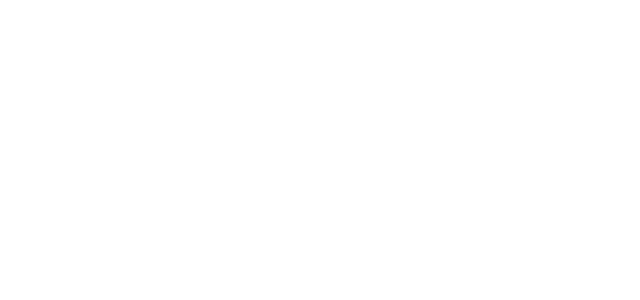
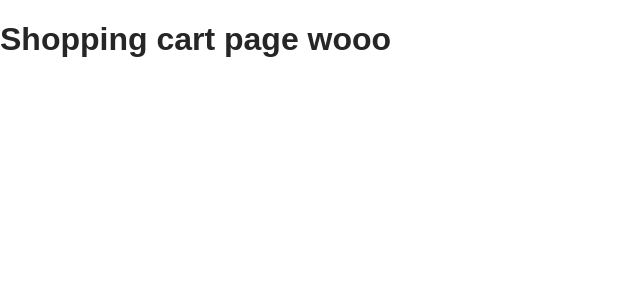
Before and after one commit to MeatBoyed/DropIT, a React (Create React App) app in the folder client/: page /shoppingcart in a window 1280 px wide. Shown: the top 300 px of the page, without its empty margins (0-640 px from the left). Built offline with nearby package versions, Linux system fonts and the light colour scheme.

Commit message:
feat: Shopping cart page index and routing

```diff
--- a/client/src/App.tsx
+++ b/client/src/App.tsx
@@ -5,6 +5,7 @@ import "./styles/main.scss"
 
 import { HomePageIndex } from "./components/HomePage/HomePageIndex"
 import { FavouritesPageIndex } from './components/FavouritesPage/FavouritesPageIndex'
+import { ShoppingCartPageIndex } from './components/ShoppingCartPage/ShoppingCartPageIndex'
 
 function App() {
   return (
@@ -12,6 +13,7 @@ function App() {
         <Switch>
           <Route exact path="/" component={HomePageIndex} />
           <Route exact path="/favourites" component={FavouritesPageIndex} />
+          <Route exact path="/shoppingcart" component={ShoppingCartPageIndex} />
         </Switch>
     </BrowserRouter>
   );
--- /dev/null
+++ b/client/src/components/ShoppingCartPage/ShoppingCartPageIndex.tsx
@@ -0,0 +1,11 @@
+import React from 'react'
+
+interface Props {
+
+}
+
+export const ShoppingCartPageIndex: React.FC<Props> = () => {
+    return (
+        <h1>Shopping cart page wooo</h1>
+    );
+}
```
